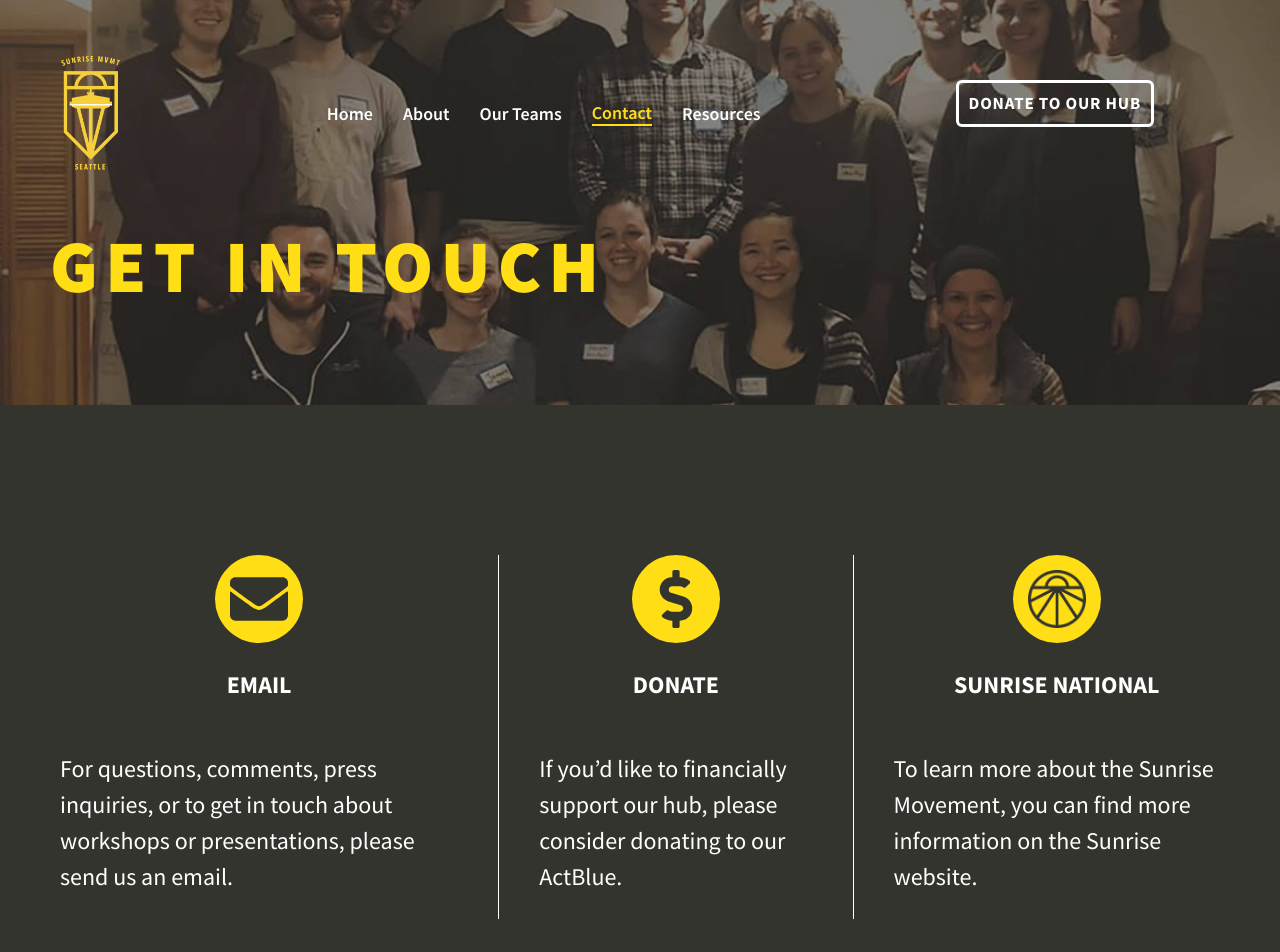
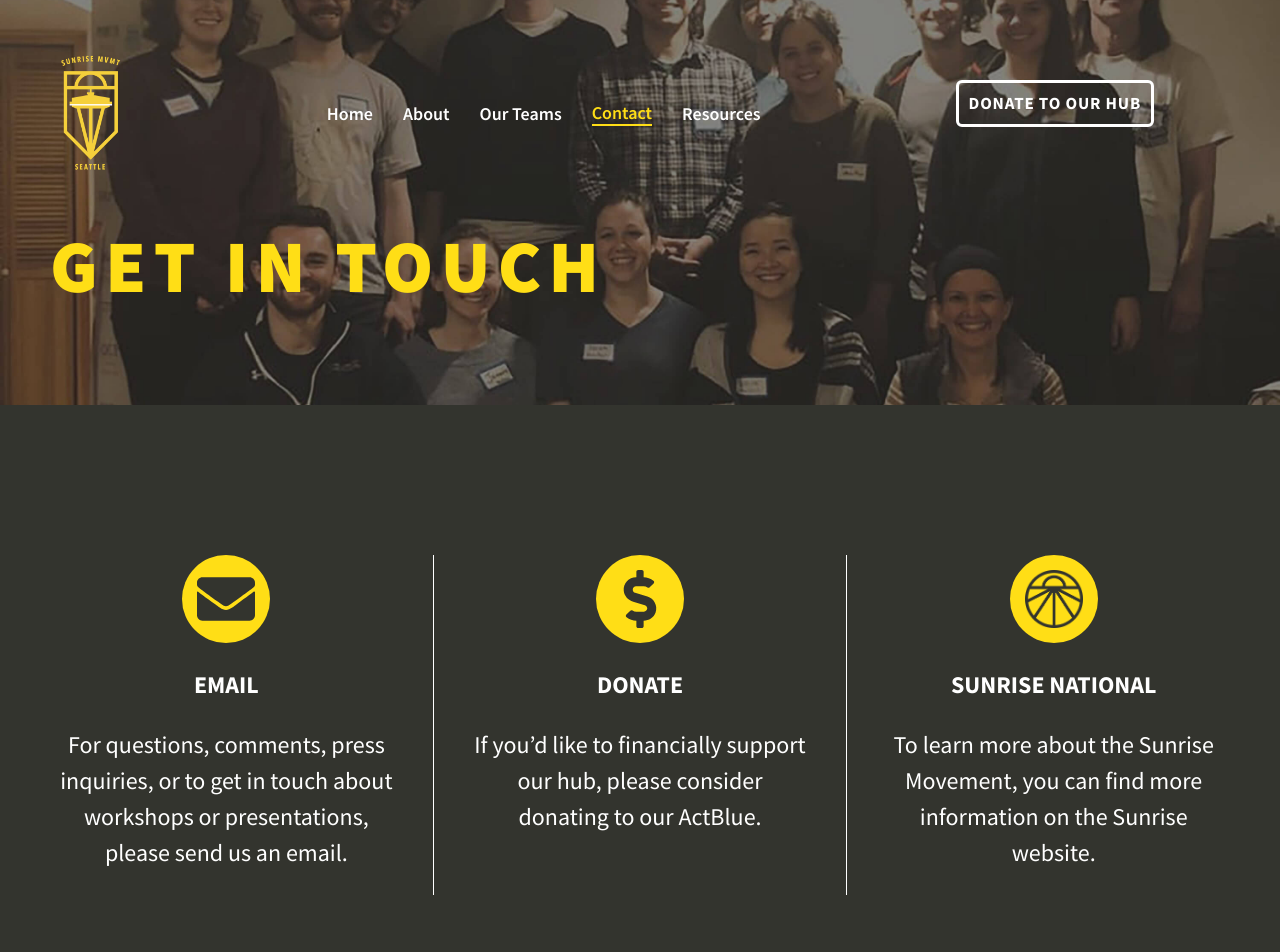
Before and after one commit to sunrise-seattle/website, a Gatsby site: page /contact in a window 1280 px wide. Shown: the top 952 px of the page. Built offline with nearby package versions, Linux system fonts and the light colour scheme; Gatsby itself is replaced by a stand-in of ours.

Commit message:
Fix alignment of vertial sections (#38)

```diff
--- a/src/components/VerticalSection.jsx
+++ b/src/components/VerticalSection.jsx
@@ -23,6 +23,7 @@
     alignItems: "center",
     paddingRight: "10px",
     paddingLeft: "10px",
+    textAlign: "center",
   },
   sectionMobile: {
     display: "flex",
@@ -37,6 +38,11 @@
   },
   unstyledLink: {
     textDecoration: "none",
+  },
+  iconContainer: {
+    display: "flex",
+    alignSelf: "center",
+    justifyContent: "center",
   },
 })
 
@@ -62,18 +68,20 @@
           .map(entry => {
             const { icon, title, text, link } = entry
             return (
-              <a href={link} className={css(styles.unstyledLink)}>
               <div
                 className={
                   isMobile ? css(styles.sectionMobile) : css(styles.section)
                 }
                 key={title}
               >
-                  {!!icon ? icon : ""}
+                <a href={link} className={css(styles.unstyledLink)}>
+                  {icon && (
+                    <div className={css(styles.iconContainer)}>{icon}</div>
+                  )}
                   <h3 className={css(styles.title)}>{title}</h3>
                   <p>{text}</p>
+                </a>
               </div>
-              </a>
             )
           })
           .reduce((a, b) => (
--- a/src/pages/about.jsx
+++ b/src/pages/about.jsx
@@ -73,7 +73,9 @@
           convince Reps. Jayapal and Smith to sign on their support.
         </p>
       </div>
-      {!isMobile && <img className={css(styles.logo)} src={logo} />}
+      {!isMobile && (
+        <img className={css(styles.logo)} src={logo} alt="Sunrise logo" />
+      )}
     </div>
   )
 
```
Lines whose indentation alone changed are shown as unchanged.
